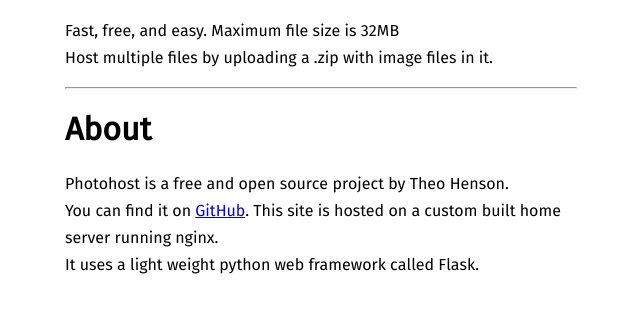
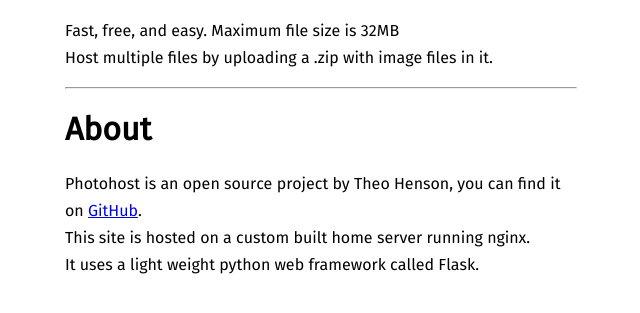
Before and after one commit to tteeoo/photohost, a Flask app: page / in a window 1280 px wide. Shown: the part 230-543 px from the top of the page, without its empty margins (319-959 px from the left). Run offline with Flask 2, Linux system fonts and the light colour scheme.

Commit message:
Changed wording

```diff
--- a/photohost/templates/index.html
+++ b/photohost/templates/index.html
@@ -19,8 +19,8 @@
     <p>Fast, free, and easy. Maximum file size is 32MB<br>Host multiple files by uploading a .zip with image files in it.</p>
     <hr>
     <h1>About</h1>
-    <p>Photohost is a free and open source project by Theo Henson.<br>You can find it on <a href="https://github.com/tteeoo/photohost/">GitHub</a>.
-    This site is hosted on a custom built home server running nginx.<br>
+    <p>Photohost is an open source project by Theo Henson, you can find it on <a href="https://github.com/tteeoo/photohost/">GitHub</a>.
+    <br>This site is hosted on a custom built home server running nginx.<br>
     It uses a light weight python web framework called Flask.</p>
 </div>
 
```
